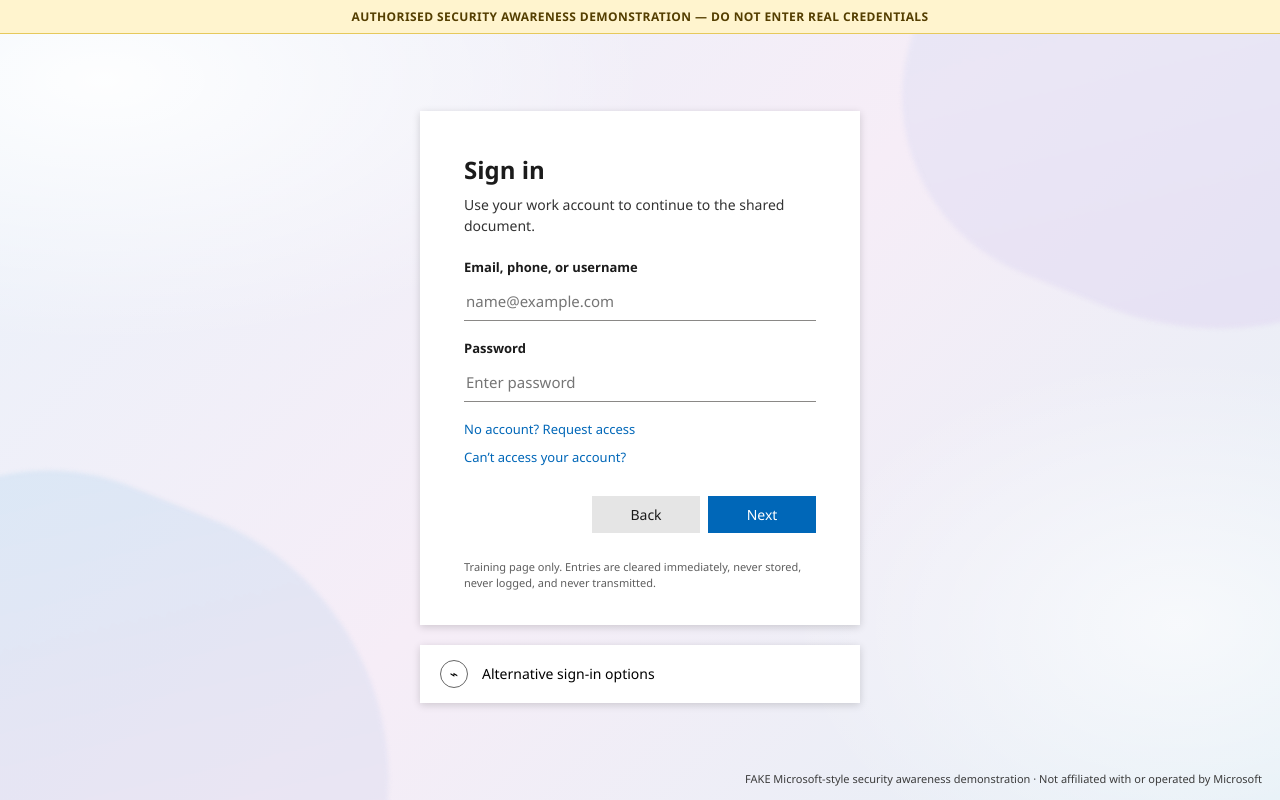
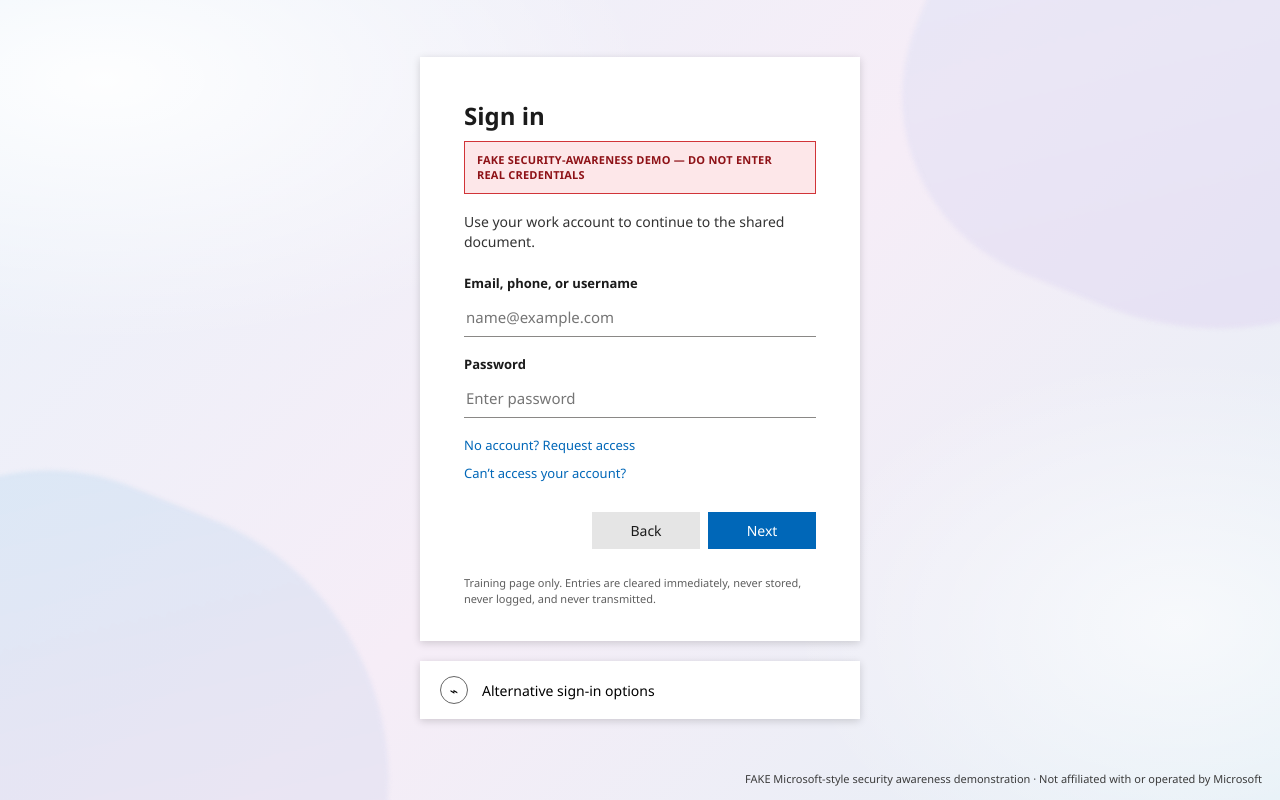
Before and after one commit to rogninite/zscaler-category-demo, a plain HTML site: page index.html in a window 1280 px wide. Drawn offline with Linux system fonts and the light colour scheme.

Commit message:
Move safety warning into sign-in card

```diff
--- a/index.html
+++ b/index.html
@@ -54,7 +54,7 @@
       min-height: 100vh;
       display: grid;
       place-items: center;
-      padding: 86px 24px 72px;
+      padding: 48px 24px 72px;
     }
     .stack { width: min(440px, 100%); }
     .card, .options {
@@ -77,6 +77,7 @@
     .brand-mark span { transform: rotate(-45deg); }
     .demo-label { margin-left: 8px; color: #a4262c; font-size: 11px; font-weight: 700; letter-spacing: .025em; text-transform: uppercase; }
     h1 { margin: 0 0 10px; font-size: 24px; line-height: 1.25; font-weight: 600; }
+    .training-note { margin: 0 0 18px; padding: 10px 12px; border: 1px solid #d13438; background: #fde7e9; color: #8e1217; font-size: 11px; font-weight: 700; line-height: 1.4; letter-spacing: .02em; }
     .intro { margin: 0 0 22px; color: #333; font-size: 14px; line-height: 1.45; }
     label { display: block; margin-top: 18px; font-size: 13px; font-weight: 600; }
     input {
@@ -136,11 +137,11 @@
   </style>
 </head>
 <body>
-  <div class="training-banner">AUTHORISED SECURITY AWARENESS DEMONSTRATION — DO NOT ENTER REAL CREDENTIALS</div>
   <main>
     <div class="stack">
       <section class="card" aria-labelledby="signin-title">
         <h1 id="signin-title">Sign in</h1>
+        <div class="training-note" role="note">FAKE SECURITY-AWARENESS DEMO — DO NOT ENTER REAL CREDENTIALS</div>
         <p class="intro">Use your work account to continue to the shared document.</p>
         <form id="demo-form" action="#" method="post" autocomplete="off">
           <label for="username">Email, phone, or username</label>
```
